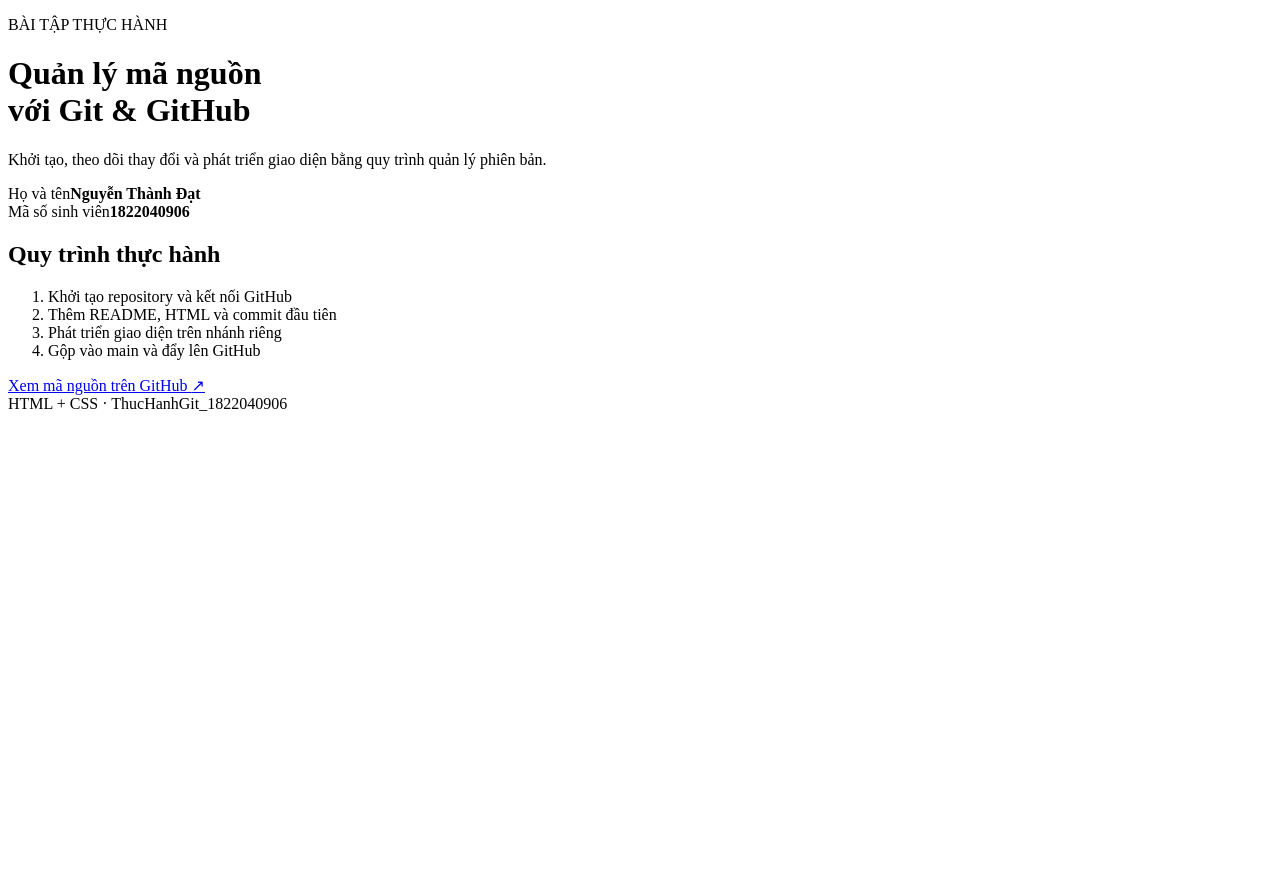
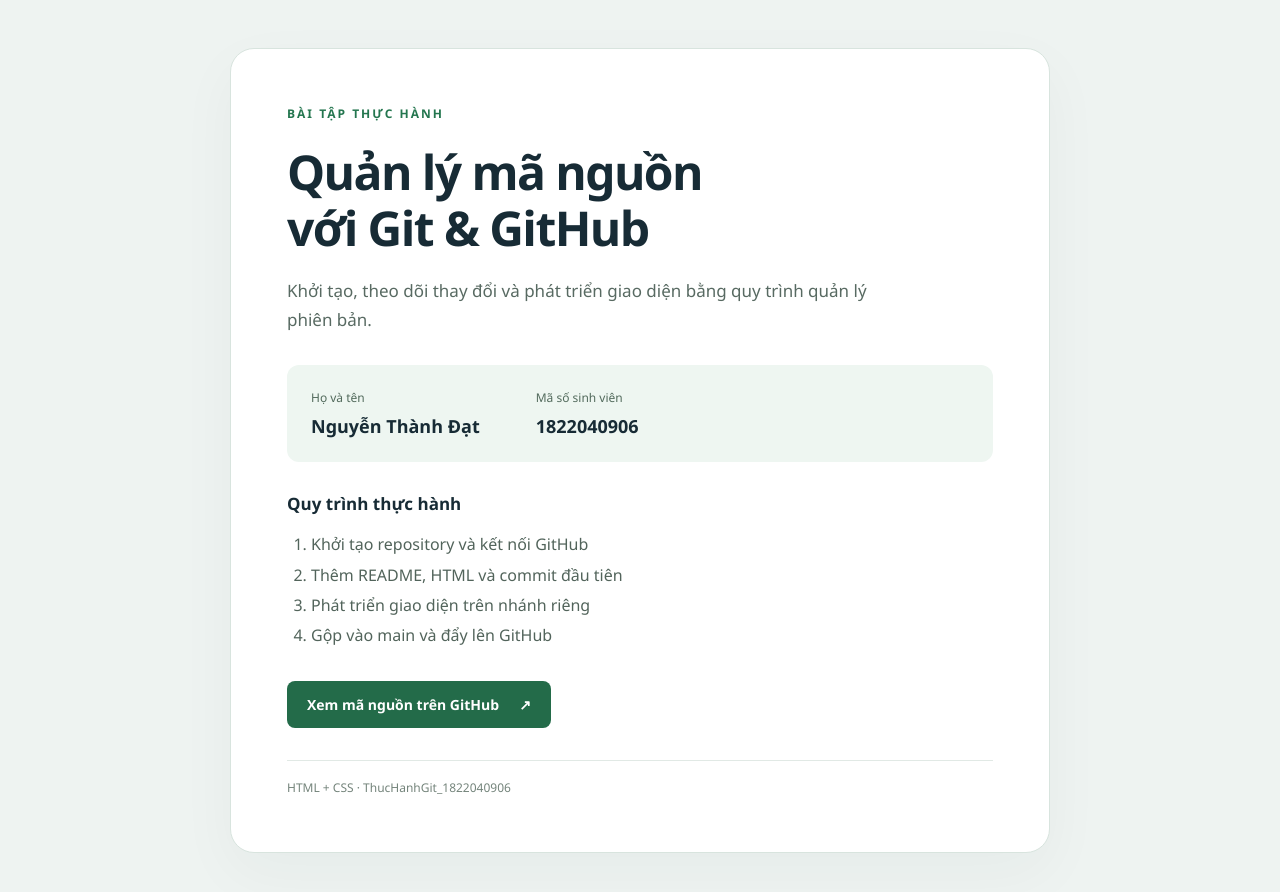
Before and after one commit to ThanhDat2k4/ThucHanhGit_1822040906, a plain HTML site: page index.html in a window 1280 px wide. Before the commit the page ends 800 px from the top, so only its background shows below. Drawn offline with Linux system fonts and the light colour scheme.

Commit message:
feat: Thêm giao diện CSS cho trang thông tin sinh viên

```diff
--- a/index.html
+++ b/index.html
@@ -5,6 +5,7 @@
   <meta name="viewport" content="width=device-width, initial-scale=1.0">
   <meta name="description" content="Bài thực hành Git và GitHub của Nguyễn Thành Đạt, MSSV 1822040906.">
   <title>Thực hành Git & GitHub | Nguyễn Thành Đạt</title>
+  <link rel="stylesheet" href="style.css">
 </head>
 <body>
   <main class="profile">
--- /dev/null
+++ b/style.css
@@ -0,0 +1,19 @@
+* { box-sizing: border-box; }
+:root { color-scheme: light; font-family: "Segoe UI", Arial, sans-serif; color: #172b35; background: #eef3f1; }
+body { margin: 0; min-height: 100vh; display: grid; place-items: center; padding: 48px 24px; }
+.profile { width: min(100%, 820px); padding: 56px; background: #fff; border: 1px solid #d8e4de; border-radius: 24px; box-shadow: 0 20px 60px #173f2c0a; }
+.eyebrow { margin: 0 0 22px; color: #24764f; letter-spacing: 2px; font-size: 12px; font-weight: 700; }
+h1 { margin: 0; font-size: clamp(32px, 5vw, 48px); line-height: 1.16; letter-spacing: -1.6px; }
+.intro { max-width: 580px; margin: 22px 0 30px; color: #586a62; font-size: 17px; line-height: 1.7; }
+.student { display: flex; flex-wrap: wrap; gap: 24px 56px; padding: 24px; border-radius: 12px; background: #eef6f1; }
+.student div { display: grid; gap: 8px; }
+.student span { font-size: 12px; color: #526a5c; }
+.student strong { font-size: 18px; }
+.workflow { margin: 30px 0; }
+h2 { font-size: 17px; margin: 0 0 14px; }
+ol { margin: 0; padding-left: 24px; color: #52645b; line-height: 1.9; }
+.repo-link { display: inline-flex; align-items: center; gap: 20px; padding: 14px 20px; border-radius: 8px; background: #236b49; color: #fff; font-size: 14px; font-weight: 600; text-decoration: none; }
+.repo-link:hover { background: #185236; }
+.repo-link:focus-visible { outline: 3px solid #dfac3e; outline-offset: 4px; }
+footer { margin-top: 32px; padding-top: 18px; border-top: 1px solid #e1e9e5; color: #74847b; font-size: 12px; }
+@media (max-width: 560px) { body { padding: 20px 12px; } .profile { padding: 28px 22px; border-radius: 16px; } .student { flex-direction: column; padding: 20px; } }
```
